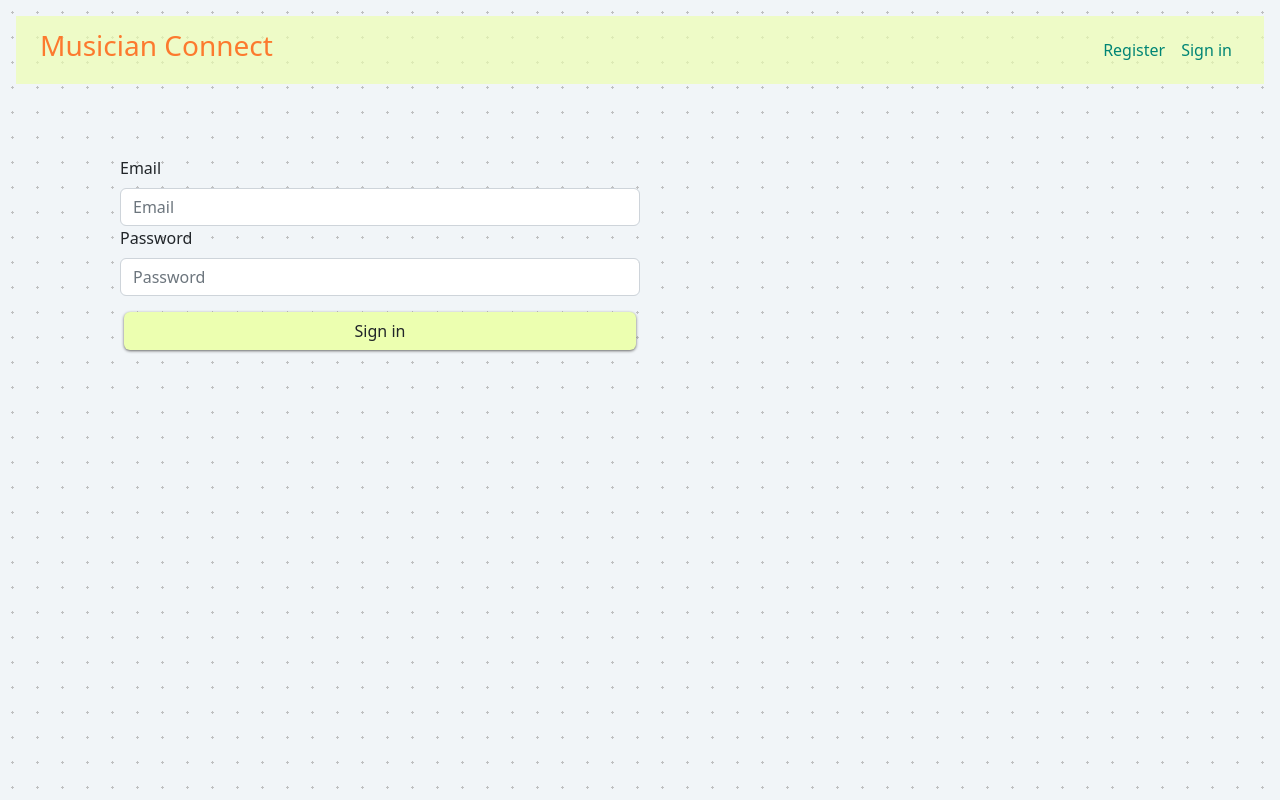
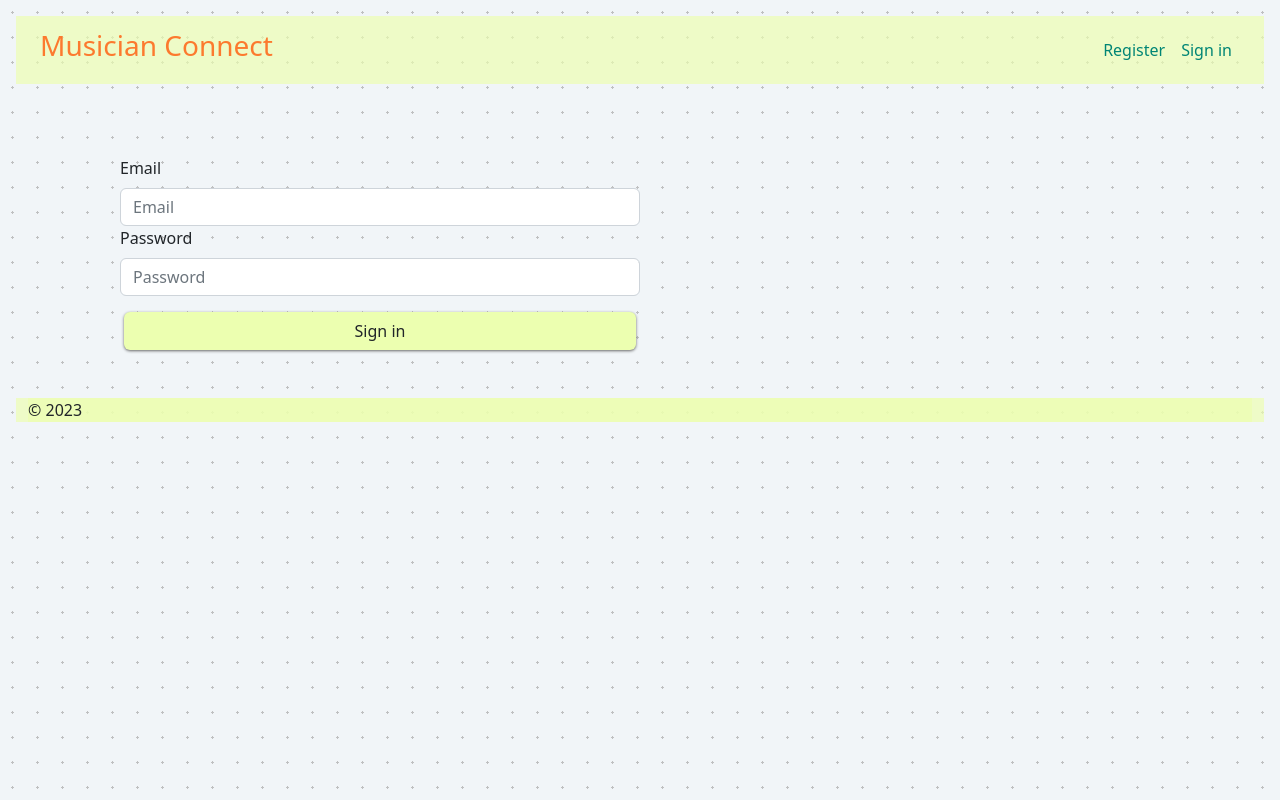
Before and after one commit to MikeRock51/Musician_Connect, a React (Create React App) app in the folder frontend/: page /sign-in in a window 1280 px wide. Built offline with nearby package versions, Linux system fonts and the light colour scheme.

Commit message:
Store Logged in User in session storage

```diff
--- a/frontend/src/components/App.js
+++ b/frontend/src/components/App.js
@@ -6,21 +6,22 @@ import Register from './pages/Register';
 import Usertype from './pages/Usertype';
 import Signin from "./pages/Signin";
 import Dashboard from "./pages/Dashboard";
+import Footer from "./Footer";
 
 
 function App() {
   const [userData, setUserData] = useState({});
   let [userInstruments, setUserInstruments] = useState([]);
   let [isValid, setIsValid] = useState(false);
-  let [loginData, setLoginData] = useState(null);
+  // let [loginData, setLoginData] = useState(null);
 
-  function getLoginData(data) {
+  // function getLoginData(data) {
 
-    loginData = { ...data };
-    setLoginData({ ...data });
-    console.log(loginData);
-    // return true
-  }
+  //   loginData = { ...data };
+  //   setLoginData({ ...data });
+  //   console.log(loginData);
+  //   // return true
+  // }
 
   function retrieveInput(key, value, isChecked = false, validData = undefined) {
     // console.log(userData);
@@ -71,13 +72,16 @@ function App() {
               onChange={retrieveInput}
               userData={userData}
               isValid={isValid}
-              sendData={getLoginData}
+              // sendData={getLoginData}
             />} />
           <Route path='/user/dashboard'
             element={<Dashboard
-              userInfo={loginData}
+              // userInfo={loginData}
             />} />
         </Routes>
+        <div className='nav-container container-fluid'>
+          <Footer />
+        </div>
       </div>
     </Router>
   );
--- a/frontend/src/components/Footer.jsx
+++ b/frontend/src/components/Footer.jsx
@@ -1,6 +1,6 @@
 function Footer() {
     return (
-        <div className="nav-container">
+        <div className="nav-container footer">
             <footer>© {new Date().getFullYear()}</footer>
         </div>
     )
--- a/frontend/src/components/pages/Dashboard.jsx
+++ b/frontend/src/components/pages/Dashboard.jsx
@@ -1,9 +1,9 @@
-import { useState } from "react";
+import { useEffect, useState } from "react";
 import BookingRow from "../BookingRow";
 
 function Dashboard(props) {
-    const [user, setUser] = useState(props.userInfo && props.userInfo);
-    console.log((props.userInfo));
+    const [user, setUser] = useState(JSON.parse(sessionStorage.getItem('userInfo')));
+    // console.log((props.userInfo));
 
     return (
         <div className="dashboard">
--- a/frontend/src/components/pages/Signin.jsx
+++ b/frontend/src/components/pages/Signin.jsx
@@ -77,7 +77,8 @@ function Signin(props) {
                     }
                     setUserInfo(data);
                     if (!isPending && !data.error) {
-                        props.sendData(data);
+                        sessionStorage.setItem("userInfo", JSON.stringify(data));
+                        // props.sendData(data);
                         navigate('/user/dashboard');
                     }
                     // userInfo = data;
```
